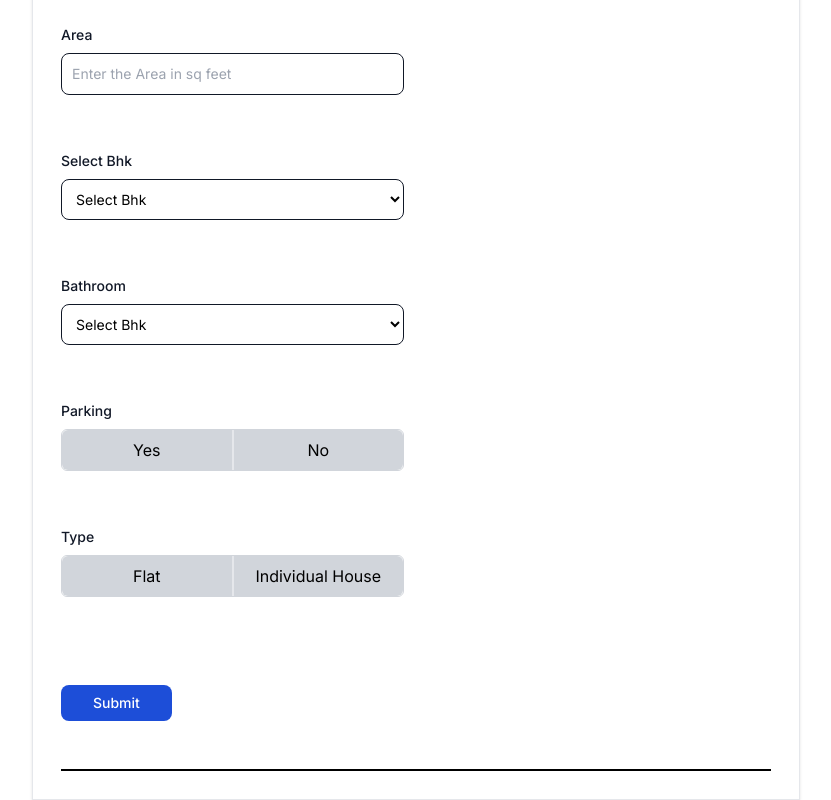
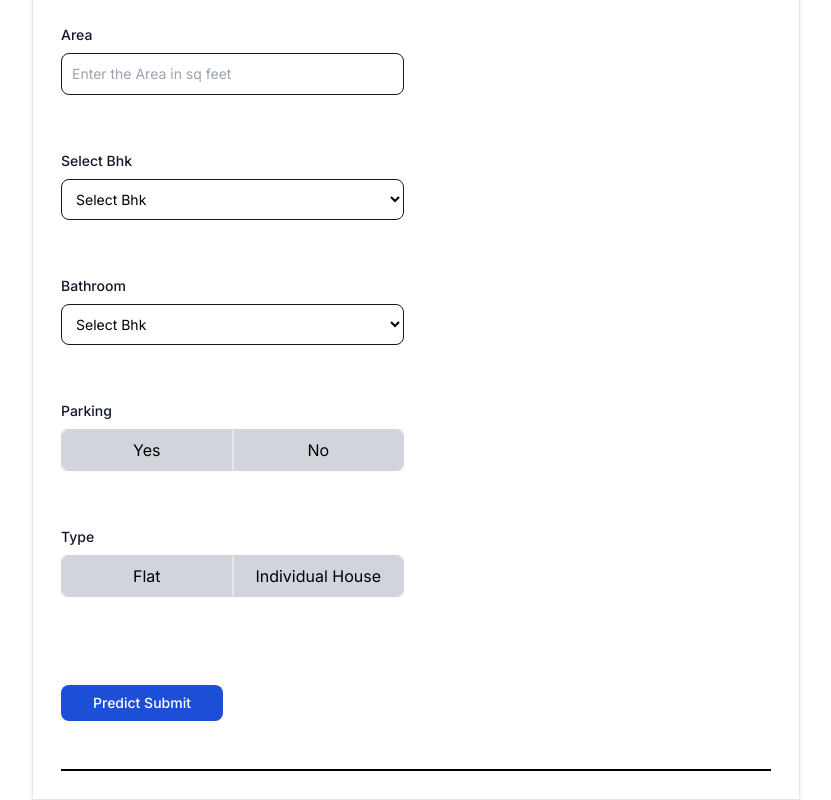
Before and after one commit to Abhishek-Gupta-1/delhi-house-price-prediction-frontend, a Next.js app: page /predict in a window 1280 px wide. Shown: the part 277-1077 px from the top of the page, without its empty margins (224-1055 px from the left). Built offline with nearby package versions, Linux system fonts and the light colour scheme.

Commit message:
some changes

```diff
--- a/app/predict/page.tsx
+++ b/app/predict/page.tsx
@@ -220,7 +220,7 @@ const Predict = () => {
 
                             <div className='justify-center pt-16'>
                                 <button className='text-white bg-blue-700 hover:bg-blue-800 focus:ring-4 focus:outline-none focus:ring-blue-300 font-medium rounded-lg text-sm px-8 py-2 text-center dark:bg-blue-600 dark:hover:bg-blue-700 dark:focus:ring-blue-800'>
-                                    <Link href="/submit">Submit</Link>
+                                    <Link href="/submit">Predict Submit</Link>
                                 </button>
                             </div>
 
```
